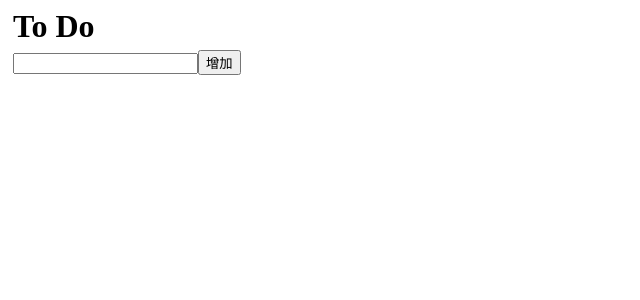
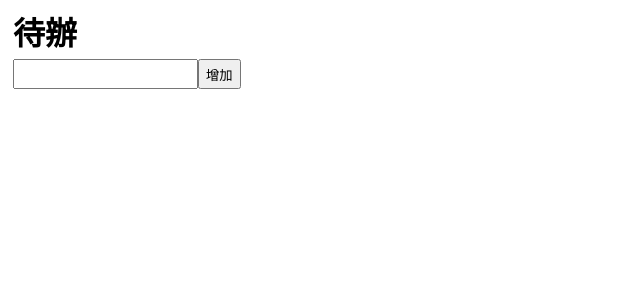
Before and after one commit to gwankyun/angular-to-do, an Angular app: page / in a window 1280 px wide. Shown: the top 300 px of the page, without its empty margins (0-640 px from the left). Built offline with nearby package versions, Linux system fonts and the light colour scheme.

Commit message:
使用樣式美化界面

```diff
--- a/src/app/app.component.css
+++ b/src/app/app.component.css
@@ -1,7 +1,17 @@
-h1 {
-  margin: 5px;
+input {
+  height: 30px;
+  box-sizing: border-box;
+  vertical-align: top;
+}
+
+button {
+  height: 30px;
 }
 
 .Item {
   margin: 5px;
 }
+
+h1 {
+  margin: 5px;
+}
--- a/src/app/app.component.html
+++ b/src/app/app.component.html
@@ -1,4 +1,4 @@
-<h1>To Do</h1>
+<h1>待辦</h1>
 
 <div class="Item">
   <input type="text" #box (change)="onChange(box.value)" [value]="text"/>
```
